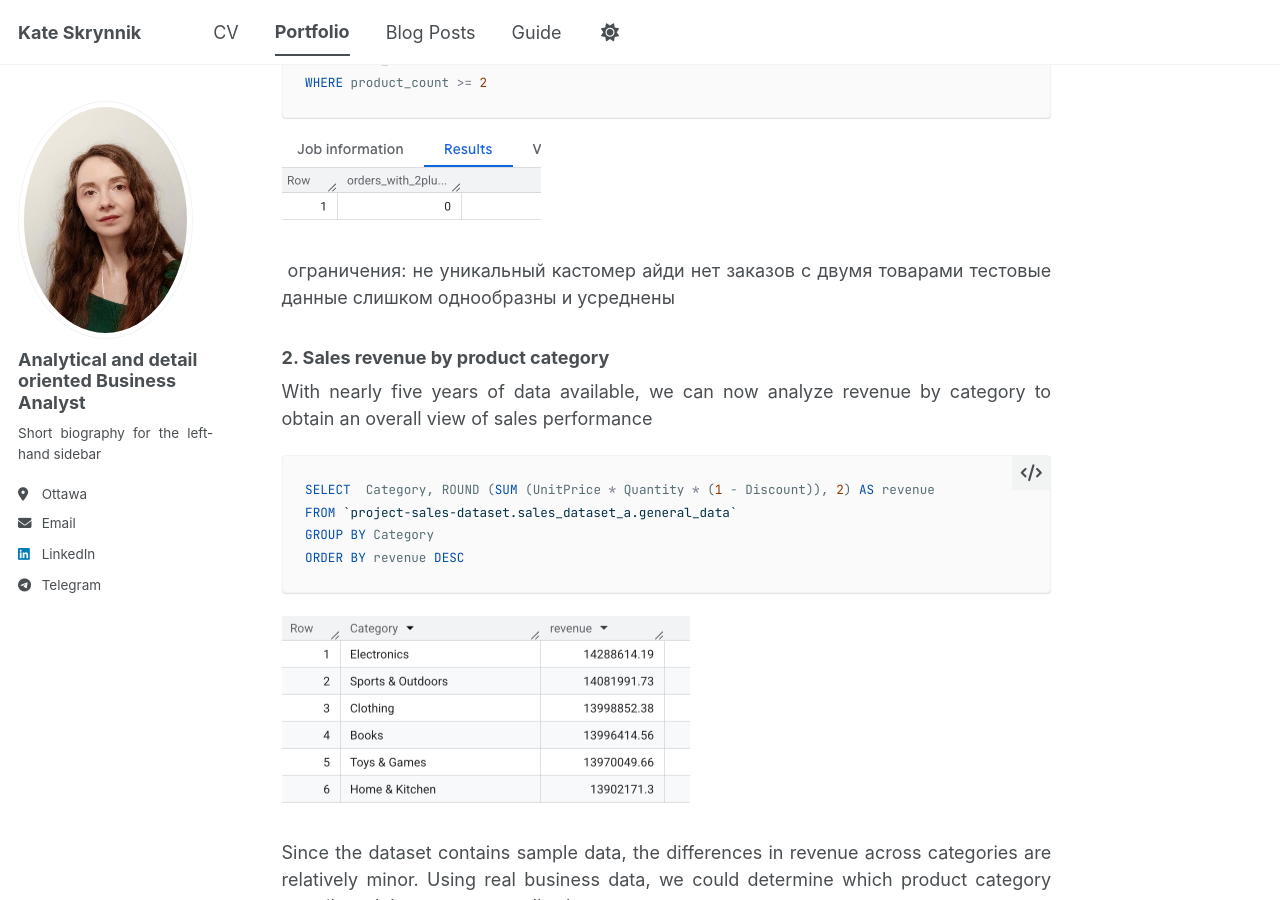
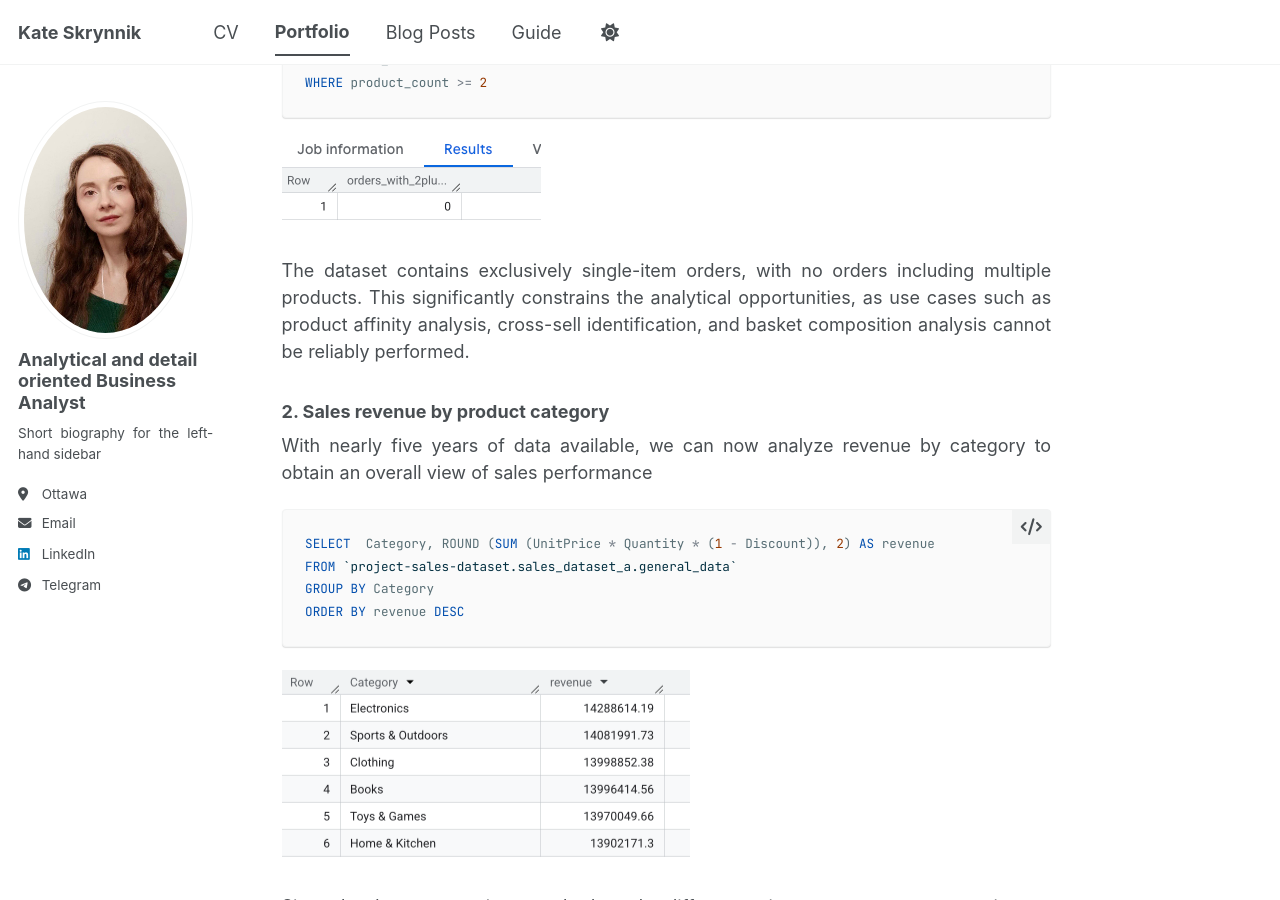
Before and after one commit to katevision/KateS, a Jekyll site: the page built from _portfolio/portfolio-2.md, in a window 1280 px wide and 900 px high, scrolled down 3862 px. Built offline with Jekyll 4.4.1, drawn with Linux system fonts in a browser that asks for light colours; a script bundle is joined from its source files by our own code; library files that are not in the unit come from our copies.

Commit message:
Update portfolio-2.md

```diff
--- a/_portfolio/portfolio-2.md
+++ b/_portfolio/portfolio-2.md
@@ -126,10 +126,8 @@ WHERE product_count >= 2
 
 <img src="{{ site.baseurl }}/images/2plusproducts.png">
 
- ограничения:
- не уникальный кастомер айди
- нет заказов с двумя товарами
-тестовые данные слишком однообразны и усреднены
+The dataset contains exclusively single-item orders, with no orders including multiple products. This significantly constrains the analytical opportunities, as use cases such as product affinity analysis, cross-sell identification, and basket composition analysis cannot be reliably performed.
+
 
 ### 2.  Sales revenue  by product category
 
```
